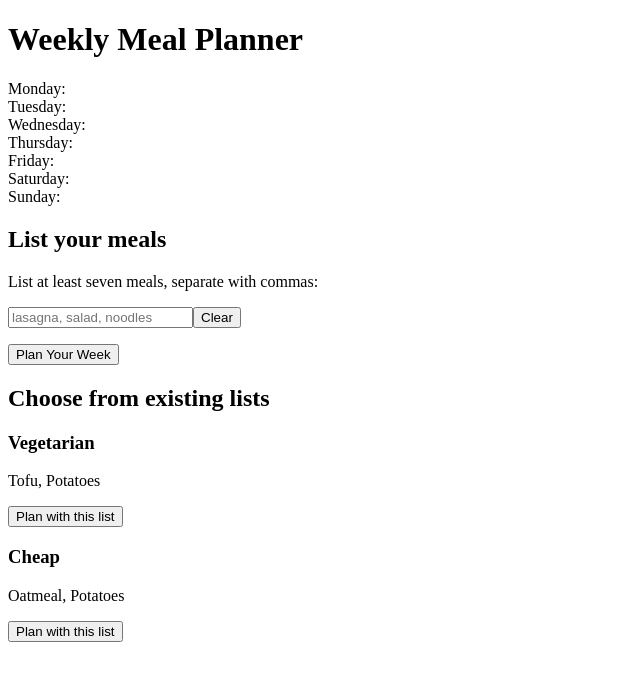
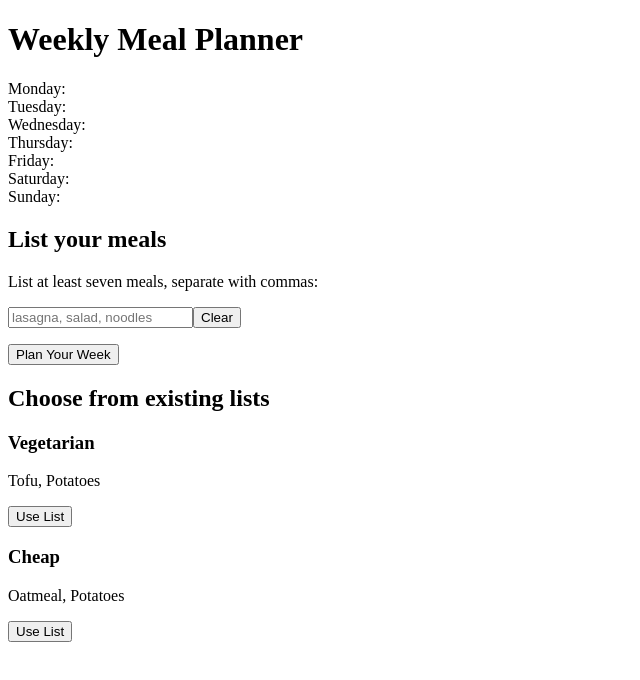
Before and after one commit to freddiekaplan-cme/WeeklyMealPlanner, a React (Vite) app: page / in a window 1280 px wide. Shown: the top 680 px of the page, without its empty margins (0-640 px from the left). Built offline with nearby package versions, Linux system fonts and the light colour scheme.

Commit message:
Add working chooseList function.

```diff
--- a/src/App.tsx
+++ b/src/App.tsx
@@ -70,8 +70,16 @@ function App() {
 			<button onClick={planWeek}>{buttonText}</button>
 
 			<h2>Choose from existing lists</h2>
-			<Lists listName={vegetarian.name} listArray={vegetarian.list} />
-			<Lists listName={cheap.name} listArray={cheap.list} />
+			<Lists
+				listName={vegetarian.name}
+				listArray={vegetarian.list}
+				chooseList={setInputValue}
+			/>
+			<Lists
+				listName={cheap.name}
+				listArray={cheap.list}
+				chooseList={setInputValue}
+			/>
 		</>
 	)
 }
--- a/src/components/Lists/index.tsx
+++ b/src/components/Lists/index.tsx
@@ -1,24 +1,22 @@
 interface ListProps {
 	listName: string
 	listArray: string[]
+	chooseList: (value: string) => void
 }
 
-const Lists = ({ listName, listArray }: ListProps) => {
-	const readableList = listArray.map((item, index) => {
-		if (index !== listArray.length - 1) {
-			return `${item}, `
-		}
-		return item
-	})
+const Lists = ({ listName, listArray, chooseList }: ListProps) => {
+	const readableList = listArray.join(", ")
 
-	const useList = (): void => {}
+	const handleButtonClick = () => {
+		chooseList(readableList)
+	}
 
 	return (
 		<>
 			<h3>{listName}</h3>
 			<p>{readableList}</p>
 			<p>
-				<button onClick={useList}>Plan with this list</button>
+				<button onClick={handleButtonClick}>Use List</button>
 			</p>
 		</>
 	)
```
